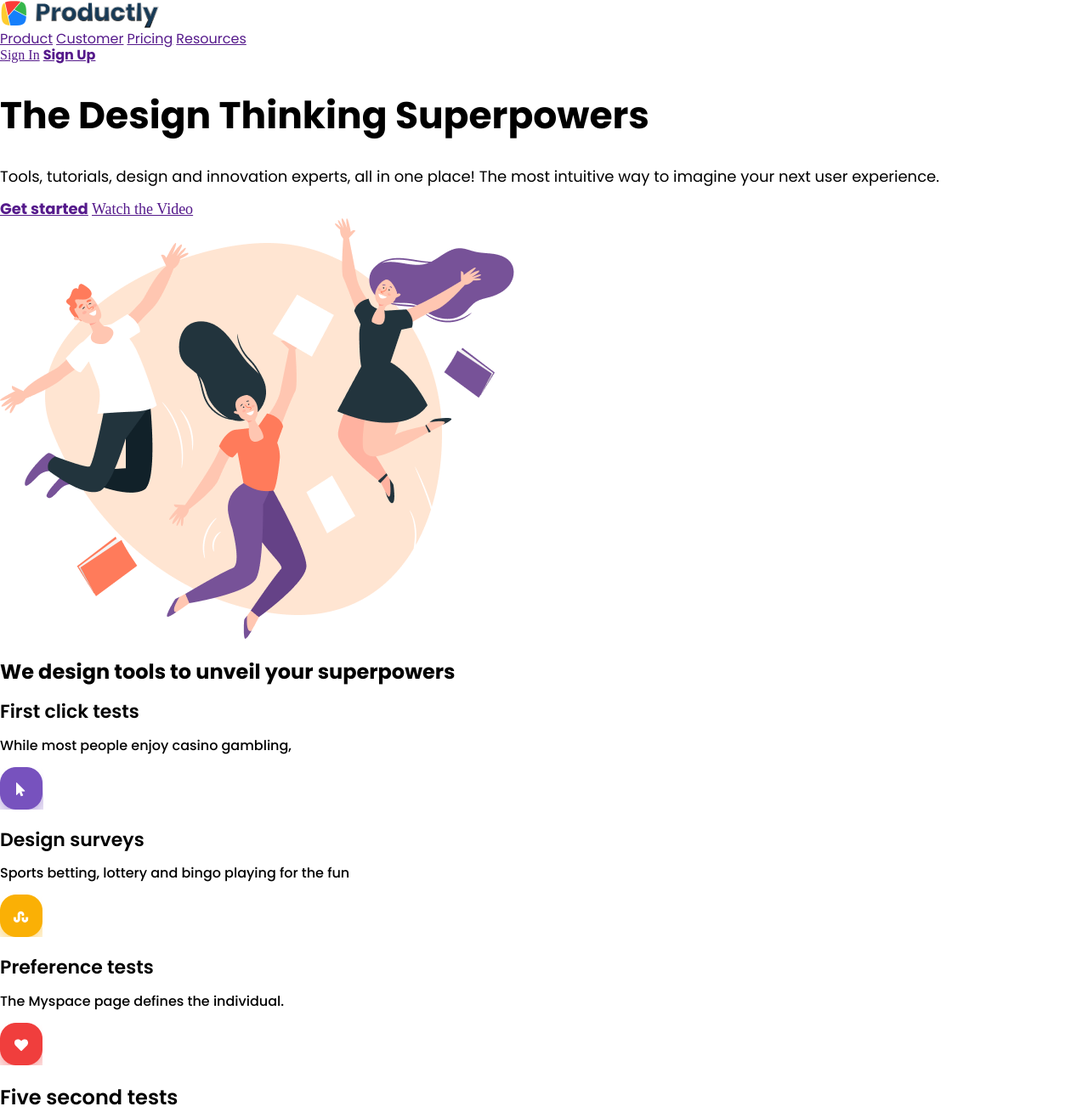
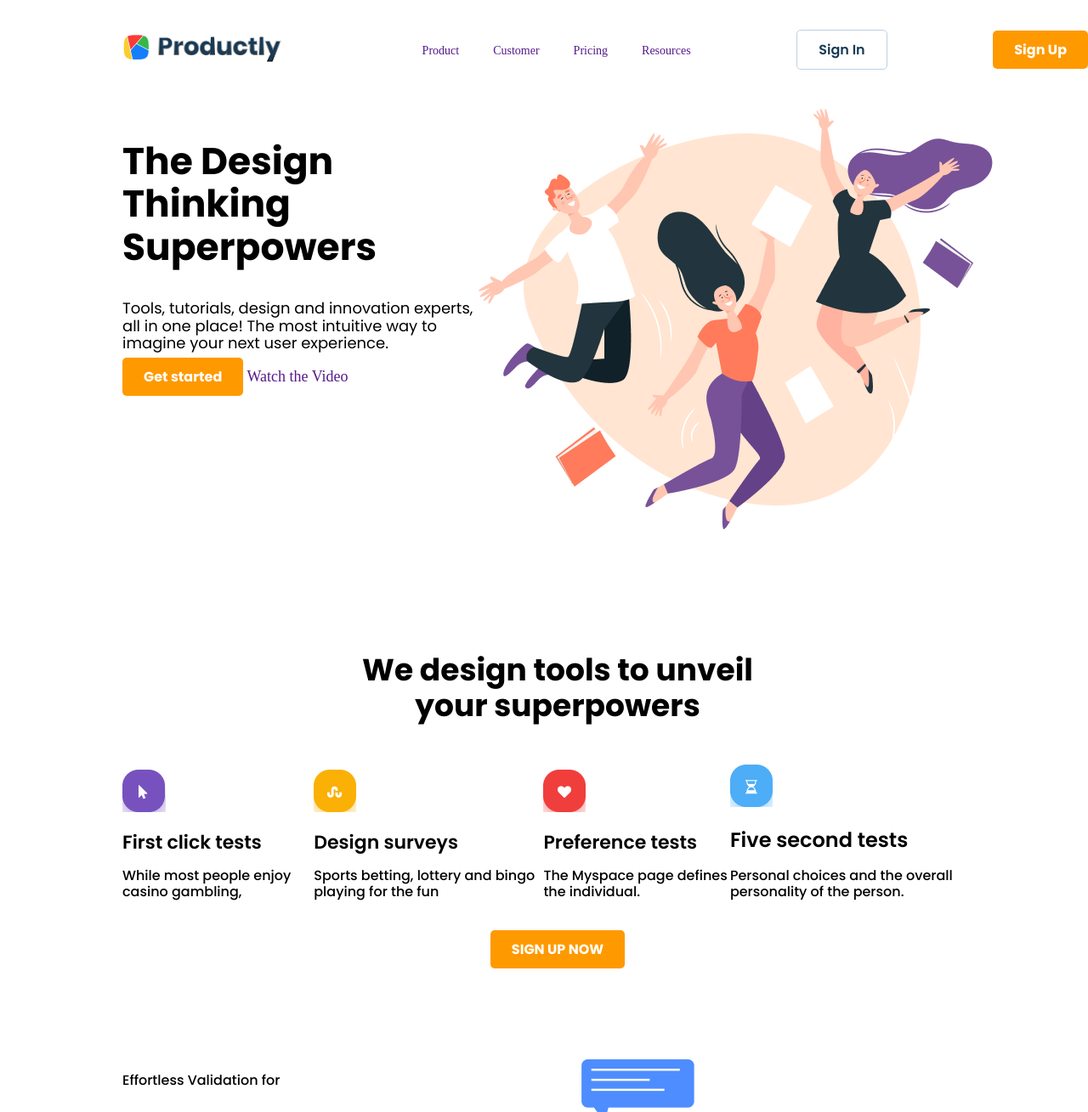
Before and after one commit to BadThad/Assignment6, a plain HTML site: page index.html in a window 1280 px wide. Shown: the top 1309 px of the page at 85% size. Drawn offline with Linux system fonts and the light colour scheme.

Commit message:
class adjustments and style changes

```diff
--- a/index.html
+++ b/index.html
@@ -10,21 +10,31 @@
     <link href="https://fonts.googleapis.com/css2?family=Poppins:wght@400;500;600;700&display=swap" rel="stylesheet">    <link rel="stylesheet" href="styles/index.css">
 </head>
 <body>
-    <nav class="o-navbar">
+    <div class="o-navbar">
         <div class="o-navbar__logo">
-            <img class="o-logo" src="images/productly-logo.png" alt="productly-logo">
+            <img id="navbar-logo" src="images/productly-logo.png" alt="productly-logo">
         </div>
         <div class="o-navbar__info">
-            <a id="product" class="poppins-regular" href="">Product</a>
-            <a id="customer" class="poppins-regular" href="">Customer</a>
-            <a id="pricing" class="poppins-regular" href="">Pricing</a>
-            <a id="resources" class="poppins-regular" href="">Resources</a>
+            <ul>
+                <a id="product" class="poppins-regular-14" href="">Product</a>
+            </ul>
+            <ul>
+                <a id="customer" class="poppins-regular-14" href="">Customer</a>
+            </ul>
+            <ul>
+                <a id="pricing" class="poppins-regular-14" href="">Pricing</a>
+            </ul>
+            <ul>
+                <a id="resources" class="poppins-regular-14" href="">Resources</a>
+            </ul>
         </div>
         <div>
-            <a id="signin-nav poppins-semibold" href="">Sign In</a>
+            <a class="nav-signin-btn poppins-semibold" href="">Sign In</a>
+        </div>
+        <div>
             <a class="orange-btn-style poppins-bold" href="">Sign Up</a>
         </div>
-    </nav>
+    </div>
     <header class="o-header">
         <div class="o-header__text">
             <div class="o-header__textblock">
@@ -44,11 +54,11 @@
     </header>
     <div class="o-features">
         <div class="o-features__header">
-            <h2 class="poppins-bold">We design tools to unveil your superpowers</h2>
+            <h2 class="poppins-bold o-header__largebold">We design tools to unveil your superpowers</h2>
         </div>
-        <div class="o-features_cardseries">
+        <div class="o-features__cardseries">
             <div class="o-features__card">
-                <div class="o-features__cardtext card1">
+                <div class="o-features__cardtext" id="card1">
                     <h2 class="cardtext-header poppins-semibold">First click tests</h2>
                     <p class="poppins-medium">While most people enjoy casino gambling,</p>
                 </div>
@@ -57,7 +67,7 @@
                 </div>
             </div>
             <div class="o-features__card">
-                <div class="o-features__cardtext card2">
+                <div class="o-features__cardtext" id="card2">
                     <h2 class="cardtext-header poppins-semibold">Design surveys</h2>
                     <p class="poppins-medium">Sports betting, lottery and bingo playing for the fun</p>
                 </div>
@@ -66,7 +76,7 @@
                 </div>
             </div>
             <div class="o-features__card">
-                <div class="o-features__cardtext card3">
+                <div class="o-features__cardtext" id="card3">
                     <h2 class="cardtext-header poppins-semibold">Preference tests</h2>
                     <p class="poppins-medium">The Myspace page defines the individual.</p>
                 </div>
@@ -75,7 +85,7 @@
                 </div>
             </div>
             <div class="o-features__card">
-                <div class="o-features__cardtext card4">
+                <div class="o-features__cardtext" id="card4">
                     <h2 class="poppins-semibold">Five second tests</h2>
                     <p class="poppins-medium">Personal choices and the overall personality of the person. </p>
                 </div>
@@ -85,7 +95,7 @@
             </div>
         </div>
         <div class="o-features__btn">
-            <a class="orange-btn-style-capitalized poppins-bold" href="">sign up now</a>
+            <a class="orange-btn-style-capitalized orange-btn-style poppins-bold" href="">sign up now</a>
         </div>
     </div>
     <div class="o-info__container infocontainer1">
@@ -112,14 +122,15 @@
         <div class="o-infocontainer__img container2-img">
             <img src="images/infocontainer2-img.png" alt="infocontainer2-img">
         </div>
-        <div class="o-infocontainer__text">
+        <div class="o-infocontainer__text container2-text">
+            <div class="o-infocontainer__textbox">
                 <p class="poppins-medium">Easier decision making for</p>
                 <h2 class="poppins-bold o-infotext__largebold">Product Managers</h2>
                 <p class="poppins-medium">The Myspace page defines the individual, his or her characteristics,
                     traits, personal choices and the overall personality of the person.</p>
             </div>
             <div class="o-infocontainer__text-and-checkboxes">
-            <div id="text-and-checkbox-top">
+                <div class="text-and-checkbox">
                     <div class="o-infocontainer2__checkbox">
                         <img src="images/orange-checkbox.png" alt="orange-checkbox">
                     </div>
@@ -127,7 +138,7 @@
                         <p class="poppins-medium">Never worry about overpaying for your energy again. </p>
                     </div>
                 </div>
-            <div id="text-and-checkbox-middle">
+                <div class="text-and-checkbox">
                     <div class="o-infocontainer2__checkbox">
                         <img src="images/orange-checkbox.png" alt="orange-checkbox">
                     </div>
@@ -135,12 +146,13 @@
                         <p class="poppins-medium">We will only switch you to energy companies that we trust and will treat you right</p>
                     </div>
                 </div>
-            <div id="text-and-checkbox-bottom">
+                <div class="text-and-checkbox">
                     <div class="o-infocontainer2__checkbox">
                         <img src="images/orange-checkbox.png" alt="orange-checkbox">
                     </div>
                     <div class= "o-infocontainer2__text">
                         <p class="poppins-medium">We track the markets daily and know where the savings are.</p>
+                    </div>
                 </div>
             </div>
         </div>
@@ -166,22 +178,22 @@
         </div>
     </div>
     <footer class="o-footer">
-        <div class="o-footer__logo">
+        <div id="o-footer__logo">
             <img class="o-logo" src="images/productly-logo.png" alt="productly-logo">
         </div>
-        <div class="o-footer__aboutuslist">
+        <div class="o-footer__list" id="footer-aboutus">
             <a class="poppins-regular" href="">About Us</a>
             <a class="poppins-regular" href="">Blog</a>
             <a class="poppins-regular" href="">Contact</a>
             <a class="poppins-regular" href="">FAQ</a>
         </div>
-        <div class="o-footer__legal">
+        <div class="o-footer__list" id="footer-legal">
             <a class="poppins-regular" href="">Disclaimer</a>
             <a class="poppins-regular" href="">Financing</a>
             <a class="poppins-regular" href="">Privacy Policy</a>
             <a class="poppins-regular" href="">Terms of Service</a>
         </div>
-        <div class="o-footer__signupbtn orange-btn-style">
+        <div id="footer__signup-btn">
             <a class="orange-btn-style poppins-bold" href="">Sign up Now</a>
         </div>
     </footer>
--- a/styles/index.css
+++ b/styles/index.css
@@ -24,7 +24,7 @@
     font-style: normal;
   }
 
-/* -- These are the tailored font sizes -- */
+/* -- These are the overarching font sizes -- */
 
 .o-header__smallbold {
     font-size: 16px;
@@ -46,12 +46,166 @@
     font-size: 22px;
 }
 
-/* --- Here end the font styles */
+.poppins-regular-14 {
+    font-size: 14px;
+}
+
+/* --- These are the button styles. --- */
 
 .orange-btn-style {
-
+    background-color: #FF9900;
+    color: #FFFFFF;
+    font-size: 16px;
+    border-radius: 5px;
+    padding-left: 25px;
+    padding-top: 11px;
+    padding-bottom: 11px;
+    padding-right: 25px;
 }
 
 .orange-btn-style-capitalized {
     text-transform: uppercase;
 }
+
+.nav-signin-btn {
+    background-color: transparent;
+    color: #173A56;
+    border: 1px solid;
+    border-color: #BCD0E5;
+    border-radius: 5px;
+    padding-left: 25px;
+    padding-top: 11px;
+    padding-bottom: 11px;
+    padding-right: 25px;
+}
+
+/* --- Overall body style --- */
+
+body {
+    display: flex;
+    flex-direction: column;
+    justify-content: center;
+}
+
+a {
+    text-decoration: none;
+}
+
+/* --- Navigation bar styles --- */
+
+.o-navbar {
+    height: 78px;
+    width: 100%;
+    margin-top: 20px;
+    display: flex;
+    justify-content: space-between;
+    align-items: center;
+}
+
+#navbar-logo {
+    margin-left: 144px;
+}
+
+.o-navbar__info {
+    display: flex;
+}
+
+/* --- Header container styles --- */
+
+.o-header {
+    width: 80%;
+    margin-left: 144px;
+    margin-top: 30px;
+    display: flex;
+}
+
+/* --- Features container and card styles ---*/
+
+.o-features {
+    width: 80%;
+    margin-left: 144px;
+    margin-top: 110px;
+    margin-bottom: 20px;
+    display: flex;
+    flex-direction: column;
+    align-items: center;
+}
+
+.o-features__header {
+    text-align: center;
+    height: 108px;
+    width: 539px;
+}
+
+.o-features__cardseries {
+    margin-top: 54px;
+    display: flex;
+}
+
+.o-features__card {
+    display: flex;
+    flex-direction: column-reverse;
+}
+
+.o-features__btn {
+    margin-top: 34px;
+}
+
+/* --- General info container styles --- */
+
+.o-info__container {
+    width: 80%;
+    margin-left: 144px;
+    margin-top: 100px;
+    display: flex;
+}
+
+/* --- Info container 1 styles ---*/
+
+/* --- Info container 2 styles --- */
+
+.container2-text {
+    display: flex;
+    flex-direction: column;
+}
+
+.text-and-checkbox {
+    display: flex;
+    align-items: center;
+}
+
+.o-infocontainer2__text {
+    margin-left: 30px
+}
+
+/* --- Info container 3 styles ---*/
+
+/* --- Footer styles --- */
+
+.o-footer {
+    width: 80%;
+    margin-top: 146px;
+    margin-left: 160px;
+    margin-bottom: 83px;
+    display: flex;
+    justify-content: space-between;
+    border-top: solid;
+    border-color: #979797;
+}
+
+#o-footer__logo {
+    margin-top: 102px;
+    margin-left: 13px;
+    margin-bottom: 173px;
+}
+
+.o-footer__list {
+    display: flex;
+    flex-direction: column;
+    align-self: flex-end;
+    line-height: 35px;
+}
+
+#footer__signup-btn {
+    align-self: flex-end;
+}
```
Lines whose indentation alone changed are shown as unchanged.
